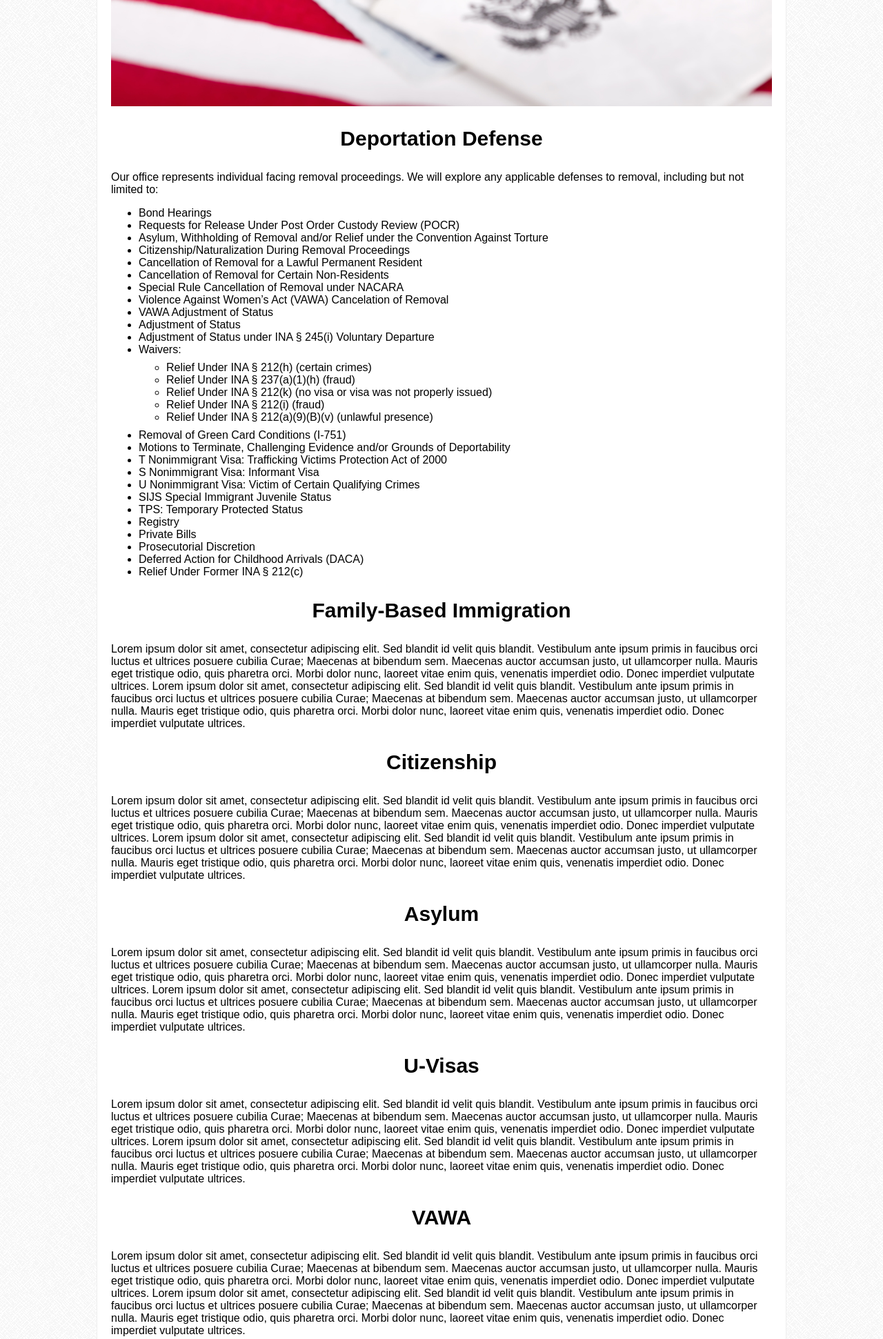
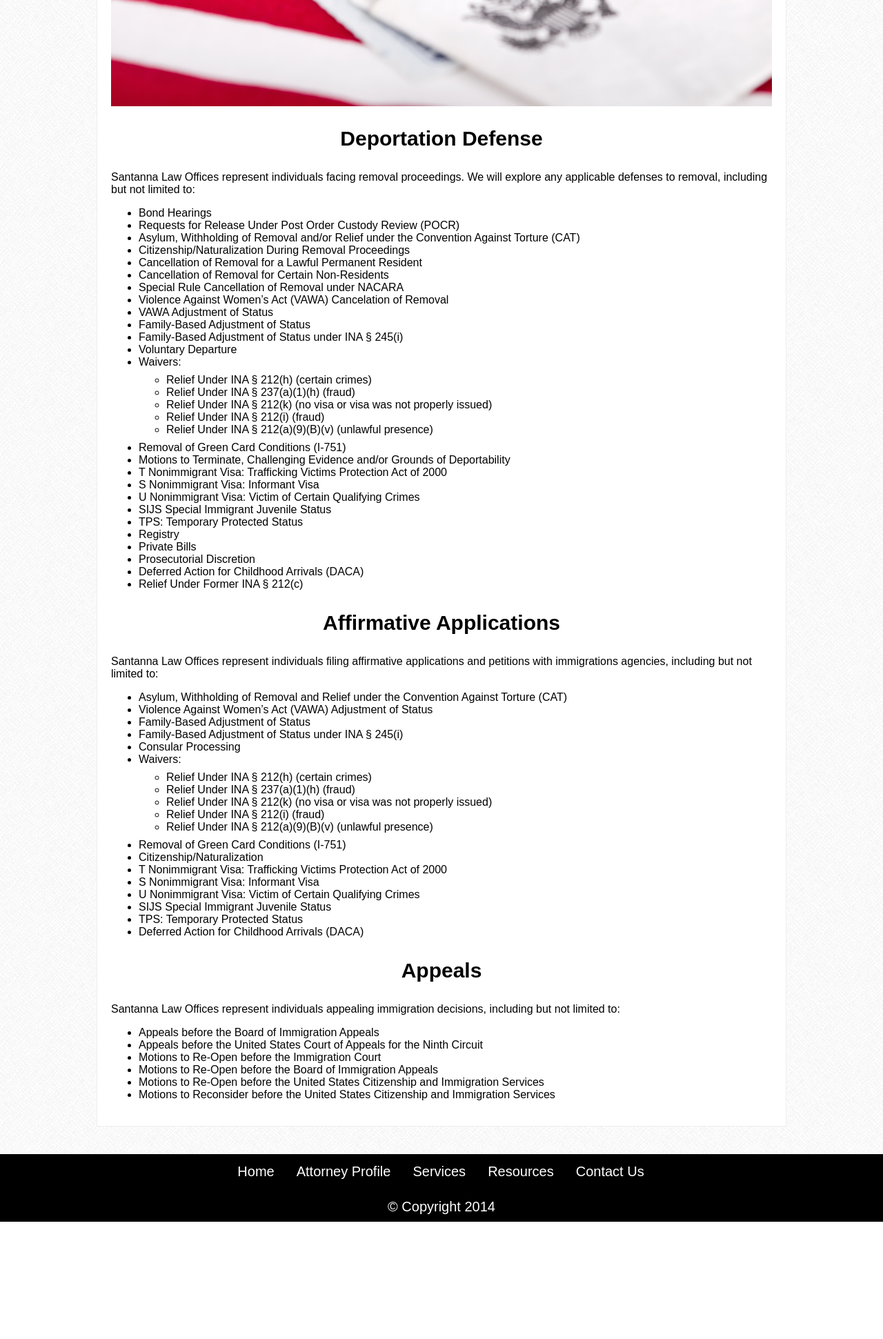
Before and after one commit to mv2sa/bolhufasLaw, a PHP site: page /index.php?page=services in a window 1280 px wide. Shown: the part 765-2706 px from the top of the page at 69% size. After the commit the page ends 2536 px from the top, so only its background shows below. Run offline with PHP 8.4, Linux system fonts and the light colour scheme; some libraries are stand-ins or nearby versions; some web fonts are replaced.

Commit message:
sync with content changes

```diff
--- a/content/services.html
+++ b/content/services.html
@@ -4,26 +4,27 @@
         <img class="s-headingImg" src="img/heading2.jpg" alt="American Flag and documents" />
         <h3 id="s-titleChild">Deportation Defense</h3>
         <p>
-            Our office represents individual facing removal proceedings. We will explore any applicable defenses to removal, including but not limited to:
+            Santanna Law Offices represent individuals facing removal proceedings. We will explore any applicable defenses to removal, including but not limited to:
             <ul>
                 <li>Bond Hearings</li>
                 <li>Requests for Release Under Post Order Custody Review (POCR)</li>
-                <li>Asylum, Withholding of Removal and/or Relief under the Convention Against Torture</li>
+                <li>Asylum, Withholding of Removal and/or Relief under the Convention Against Torture (CAT)</li>
                 <li>Citizenship/Naturalization During Removal Proceedings</li>
                 <li>Cancellation of Removal for a Lawful Permanent Resident</li>
                 <li>Cancellation of Removal for Certain Non-Residents</li>
                 <li>Special Rule Cancellation of Removal under NACARA</li>
                 <li>Violence Against Women’s Act (VAWA) Cancelation of Removal</li>
                 <li>VAWA Adjustment of Status</li>
-                <li>Adjustment of Status</li>
-                <li>Adjustment of Status under INA §  245(i) Voluntary Departure</li>
+                <li>Family-Based Adjustment of Status</li>
+                <li>Family-Based Adjustment of Status under INA §  245(i)</li>
+                <li>Voluntary Departure</li>
                 <li>Waivers:
                     <ul>
                         <li>Relief Under INA § 212(h) (certain crimes)</li>
-                        <li>Relief Under INA §  237(a)(1)(h) (fraud)</li>
+                        <li>Relief Under INA § 237(a)(1)(h) (fraud)</li>
                         <li>Relief Under INA § 212(k) (no visa or visa was not properly issued)</li>
-                        <li>Relief Under INA §  212(i) (fraud)</li>
-                        <li>Relief Under INA §  212(a)(9)(B)(v) (unlawful presence)</li>
+                        <li>Relief Under INA § 212(i) (fraud)</li>
+                        <li>Relief Under INA § 212(a)(9)(B)(v) (unlawful presence)</li>
                     </ul>
                 </li>
                 <li>Removal of Green Card Conditions (I-751)</li>
@@ -40,45 +41,45 @@
                 <li>Relief Under Former INA § 212(c)</li>
             </ul>
         </p>
-        <h3 id="s-titleChild">Family-Based Immigration</h3>
+        <h3 id="s-titleChild">Affirmative Applications</h3>
         <p>
-            Lorem ipsum dolor sit amet, consectetur adipiscing elit. Sed blandit id velit quis blandit. Vestibulum ante ipsum primis in faucibus orci luctus et ultrices posuere cubilia Curae; Maecenas at bibendum sem. Maecenas auctor accumsan justo, ut ullamcorper nulla. Mauris eget tristique odio, quis pharetra orci. Morbi dolor nunc, laoreet vitae enim quis, venenatis imperdiet odio. Donec imperdiet vulputate ultrices. Lorem ipsum dolor sit amet, consectetur adipiscing elit. Sed blandit id velit quis blandit. Vestibulum ante ipsum primis in faucibus orci luctus et ultrices posuere cubilia Curae; Maecenas at bibendum sem. Maecenas auctor accumsan justo, ut ullamcorper nulla. Mauris eget tristique odio, quis pharetra orci. Morbi dolor nunc, laoreet vitae enim quis, venenatis imperdiet odio. Donec imperdiet vulputate ultrices.
-        </p>
-        <h3 id="s-titleChild">Citizenship</h3>
-        <p>
-            Lorem ipsum dolor sit amet, consectetur adipiscing elit. Sed blandit id velit quis blandit. Vestibulum ante ipsum primis in faucibus orci luctus et ultrices posuere cubilia Curae; Maecenas at bibendum sem. Maecenas auctor accumsan justo, ut ullamcorper nulla. Mauris eget tristique odio, quis pharetra orci. Morbi dolor nunc, laoreet vitae enim quis, venenatis imperdiet odio. Donec imperdiet vulputate ultrices. Lorem ipsum dolor sit amet, consectetur adipiscing elit. Sed blandit id velit quis blandit. Vestibulum ante ipsum primis in faucibus orci luctus et ultrices posuere cubilia Curae; Maecenas at bibendum sem. Maecenas auctor accumsan justo, ut ullamcorper nulla. Mauris eget tristique odio, quis pharetra orci. Morbi dolor nunc, laoreet vitae enim quis, venenatis imperdiet odio. Donec imperdiet vulputate ultrices.
-        </p>
-        <h3 id="s-titleChild">Asylum</h3>
-        <p>
-            Lorem ipsum dolor sit amet, consectetur adipiscing elit. Sed blandit id velit quis blandit. Vestibulum ante ipsum primis in faucibus orci luctus et ultrices posuere cubilia Curae; Maecenas at bibendum sem. Maecenas auctor accumsan justo, ut ullamcorper nulla. Mauris eget tristique odio, quis pharetra orci. Morbi dolor nunc, laoreet vitae enim quis, venenatis imperdiet odio. Donec imperdiet vulputate ultrices. Lorem ipsum dolor sit amet, consectetur adipiscing elit. Sed blandit id velit quis blandit. Vestibulum ante ipsum primis in faucibus orci luctus et ultrices posuere cubilia Curae; Maecenas at bibendum sem. Maecenas auctor accumsan justo, ut ullamcorper nulla. Mauris eget tristique odio, quis pharetra orci. Morbi dolor nunc, laoreet vitae enim quis, venenatis imperdiet odio. Donec imperdiet vulputate ultrices.
-        </p>
-        <h3 id="s-titleChild">U-Visas</h3>
-        <p>
-            Lorem ipsum dolor sit amet, consectetur adipiscing elit. Sed blandit id velit quis blandit. Vestibulum ante ipsum primis in faucibus orci luctus et ultrices posuere cubilia Curae; Maecenas at bibendum sem. Maecenas auctor accumsan justo, ut ullamcorper nulla. Mauris eget tristique odio, quis pharetra orci. Morbi dolor nunc, laoreet vitae enim quis, venenatis imperdiet odio. Donec imperdiet vulputate ultrices. Lorem ipsum dolor sit amet, consectetur adipiscing elit. Sed blandit id velit quis blandit. Vestibulum ante ipsum primis in faucibus orci luctus et ultrices posuere cubilia Curae; Maecenas at bibendum sem. Maecenas auctor accumsan justo, ut ullamcorper nulla. Mauris eget tristique odio, quis pharetra orci. Morbi dolor nunc, laoreet vitae enim quis, venenatis imperdiet odio. Donec imperdiet vulputate ultrices.
-        </p>
-        <h3 id="s-titleChild">VAWA</h3>
-        <p>
-            Lorem ipsum dolor sit amet, consectetur adipiscing elit. Sed blandit id velit quis blandit. Vestibulum ante ipsum primis in faucibus orci luctus et ultrices posuere cubilia Curae; Maecenas at bibendum sem. Maecenas auctor accumsan justo, ut ullamcorper nulla. Mauris eget tristique odio, quis pharetra orci. Morbi dolor nunc, laoreet vitae enim quis, venenatis imperdiet odio. Donec imperdiet vulputate ultrices. Lorem ipsum dolor sit amet, consectetur adipiscing elit. Sed blandit id velit quis blandit. Vestibulum ante ipsum primis in faucibus orci luctus et ultrices posuere cubilia Curae; Maecenas at bibendum sem. Maecenas auctor accumsan justo, ut ullamcorper nulla. Mauris eget tristique odio, quis pharetra orci. Morbi dolor nunc, laoreet vitae enim quis, venenatis imperdiet odio. Donec imperdiet vulputate ultrices.
-        </p>
-        <h3 id="s-titleChild">Deferred Action for Childhood Arrivals</h3>
-        <p>
-            Lorem ipsum dolor sit amet, consectetur adipiscing elit. Sed blandit id velit quis blandit. Vestibulum ante ipsum primis in faucibus orci luctus et ultrices posuere cubilia Curae; Maecenas at bibendum sem. Maecenas auctor accumsan justo, ut ullamcorper nulla. Mauris eget tristique odio, quis pharetra orci. Morbi dolor nunc, laoreet vitae enim quis, venenatis imperdiet odio. Donec imperdiet vulputate ultrices. Lorem ipsum dolor sit amet, consectetur adipiscing elit. Sed blandit id velit quis blandit. Vestibulum ante ipsum primis in faucibus orci luctus et ultrices posuere cubilia Curae; Maecenas at bibendum sem. Maecenas auctor accumsan justo, ut ullamcorper nulla. Mauris eget tristique odio, quis pharetra orci. Morbi dolor nunc, laoreet vitae enim quis, venenatis imperdiet odio. Donec imperdiet vulputate ultrices.
-        </p>
-        <h3 id="s-titleChild">Detention</h3>
-        <p>
-            Lorem ipsum dolor sit amet, consectetur adipiscing elit. Sed blandit id velit quis blandit. Vestibulum ante ipsum primis in faucibus orci luctus et ultrices posuere cubilia Curae; Maecenas at bibendum sem. Maecenas auctor accumsan justo, ut ullamcorper nulla. Mauris eget tristique odio, quis pharetra orci. Morbi dolor nunc, laoreet vitae enim quis, venenatis imperdiet odio. Donec imperdiet vulputate ultrices. Lorem ipsum dolor sit amet, consectetur adipiscing elit. Sed blandit id velit quis blandit. Vestibulum ante ipsum primis in faucibus orci luctus et ultrices posuere cubilia Curae; Maecenas at bibendum sem. Maecenas auctor accumsan justo, ut ullamcorper nulla. Mauris eget tristique odio, quis pharetra orci. Morbi dolor nunc, laoreet vitae enim quis, venenatis imperdiet odio. Donec imperdiet vulputate ultrices.
-        </p>
-        <h3 id="s-titleChild">Prosecutorial Discretion</h3>
-        <p>
-            Lorem ipsum dolor sit amet, consectetur adipiscing elit. Sed blandit id velit quis blandit. Vestibulum ante ipsum primis in faucibus orci luctus et ultrices posuere cubilia Curae; Maecenas at bibendum sem. Maecenas auctor accumsan justo, ut ullamcorper nulla. Mauris eget tristique odio, quis pharetra orci. Morbi dolor nunc, laoreet vitae enim quis, venenatis imperdiet odio. Donec imperdiet vulputate ultrices. Lorem ipsum dolor sit amet, consectetur adipiscing elit. Sed blandit id velit quis blandit. Vestibulum ante ipsum primis in faucibus orci luctus et ultrices posuere cubilia Curae; Maecenas at bibendum sem. Maecenas auctor accumsan justo, ut ullamcorper nulla. Mauris eget tristique odio, quis pharetra orci. Morbi dolor nunc, laoreet vitae enim quis, venenatis imperdiet odio. Donec imperdiet vulputate ultrices.
-        </p>
-        <h3 id="s-titleChild">Federal Litigation</h3>
-        <p>
-            Lorem ipsum dolor sit amet, consectetur adipiscing elit. Sed blandit id velit quis blandit. Vestibulum ante ipsum primis in faucibus orci luctus et ultrices posuere cubilia Curae; Maecenas at bibendum sem. Maecenas auctor accumsan justo, ut ullamcorper nulla. Mauris eget tristique odio, quis pharetra orci. Morbi dolor nunc, laoreet vitae enim quis, venenatis imperdiet odio. Donec imperdiet vulputate ultrices. Lorem ipsum dolor sit amet, consectetur adipiscing elit. Sed blandit id velit quis blandit. Vestibulum ante ipsum primis in faucibus orci luctus et ultrices posuere cubilia Curae; Maecenas at bibendum sem. Maecenas auctor accumsan justo, ut ullamcorper nulla. Mauris eget tristique odio, quis pharetra orci. Morbi dolor nunc, laoreet vitae enim quis, venenatis imperdiet odio. Donec imperdiet vulputate ultrices.
+            Santanna Law Offices represent individuals filing affirmative applications and petitions with immigrations agencies, including but not limited to:
+            <ul>
+                <li>Asylum, Withholding of Removal and Relief under the Convention Against Torture (CAT)</li>
+                <li>Violence Against Women’s Act (VAWA) Adjustment of Status</li>
+                <li>Family-Based Adjustment of Status</li>
+                <li>Family-Based Adjustment of Status under INA §  245(i)</li>
+                <li>Consular Processing</li>
+                <li>Waivers:
+                    <ul>
+                        <li>Relief Under INA § 212(h) (certain crimes)</li>
+                        <li>Relief Under INA § 237(a)(1)(h) (fraud)</li>
+                        <li>Relief Under INA § 212(k) (no visa or visa was not properly issued)</li>
+                        <li>Relief Under INA § 212(i) (fraud)</li>
+                        <li>Relief Under INA § 212(a)(9)(B)(v) (unlawful presence)</li>
+                    </ul>
+                </li>
+                <li>Removal of Green Card Conditions (I-751)</li>
+                <li>Citizenship/Naturalization</li>
+                <li>T Nonimmigrant Visa: Trafficking Victims Protection Act of 2000</li>
+                <li>S Nonimmigrant Visa: Informant Visa</li>
+                <li>U Nonimmigrant Visa: Victim of Certain Qualifying Crimes</li>
+                <li>SIJS Special Immigrant Juvenile Status</li>
+                <li>TPS: Temporary Protected Status</li>
+                <li>Deferred Action for Childhood Arrivals (DACA)</li>
+            </ul>
         </p>
         <h3 id="s-titleChild">Appeals</h3>
         <p>
-            Lorem ipsum dolor sit amet, consectetur adipiscing elit. Sed blandit id velit quis blandit. Vestibulum ante ipsum primis in faucibus orci luctus et ultrices posuere cubilia Curae; Maecenas at bibendum sem. Maecenas auctor accumsan justo, ut ullamcorper nulla. Mauris eget tristique odio, quis pharetra orci. Morbi dolor nunc, laoreet vitae enim quis, venenatis imperdiet odio. Donec imperdiet vulputate ultrices. Lorem ipsum dolor sit amet, consectetur adipiscing elit. Sed blandit id velit quis blandit. Vestibulum ante ipsum primis in faucibus orci luctus et ultrices posuere cubilia Curae; Maecenas at bibendum sem. Maecenas auctor accumsan justo, ut ullamcorper nulla. Mauris eget tristique odio, quis pharetra orci. Morbi dolor nunc, laoreet vitae enim quis, venenatis imperdiet odio. Donec imperdiet vulputate ultrices.
+            Santanna Law Offices represent individuals appealing immigration decisions, including but not limited to:
+            <ul>
+                <li>Appeals before the Board of Immigration Appeals</li>
+                <li>Appeals before the United States Court of Appeals for the Ninth Circuit</li>
+                <li>Motions to Re-Open before the Immigration Court</li>
+                <li>Motions to Re-Open before the Board of Immigration Appeals</li>
+                <li>Motions to Re-Open before the United States Citizenship and Immigration Services</li>
+                <li>Motions to Reconsider before the United States Citizenship and Immigration Services</li>
+            </ul>
         </p>
     </div>
 </article>
--- a/includes/headIncludes.php
+++ b/includes/headIncludes.php
@@ -4,7 +4,8 @@
     <title>Santanna Law Office | Immigration Law</title>
     <meta name="description" content="">
     <meta name="keywords" content="">
-<meta name="google-translate-customization" content="17b147bb8f4fa435-237d00c9144c356c-g6557982bc69f792d-f"></meta>    <link rel="apple-touch-icon-precomposed" sizes="152x152" href="apple-touch-icon-152x152-precomposed.png">
+    <meta name="google-translate-customization" content="97780874fc735aab-80397fadca97d164-ge3cd0643912ea04b-13"></meta>
+    <link rel="apple-touch-icon-precomposed" sizes="152x152" href="apple-touch-icon-152x152-precomposed.png">
     <link rel="apple-touch-icon-precomposed" sizes="144x144" href="apple-touch-icon-144x144-precomposed.png">
     <link rel="apple-touch-icon-precomposed" sizes="120x120" href="apple-touch-icon-120x120-precomposed.png">
     <link rel="apple-touch-icon-precomposed" sizes="114x114" href="apple-touch-icon-114x114-precomposed.png">
```
Also changed, not shown: content/resources.html (+13 -7 lines).
